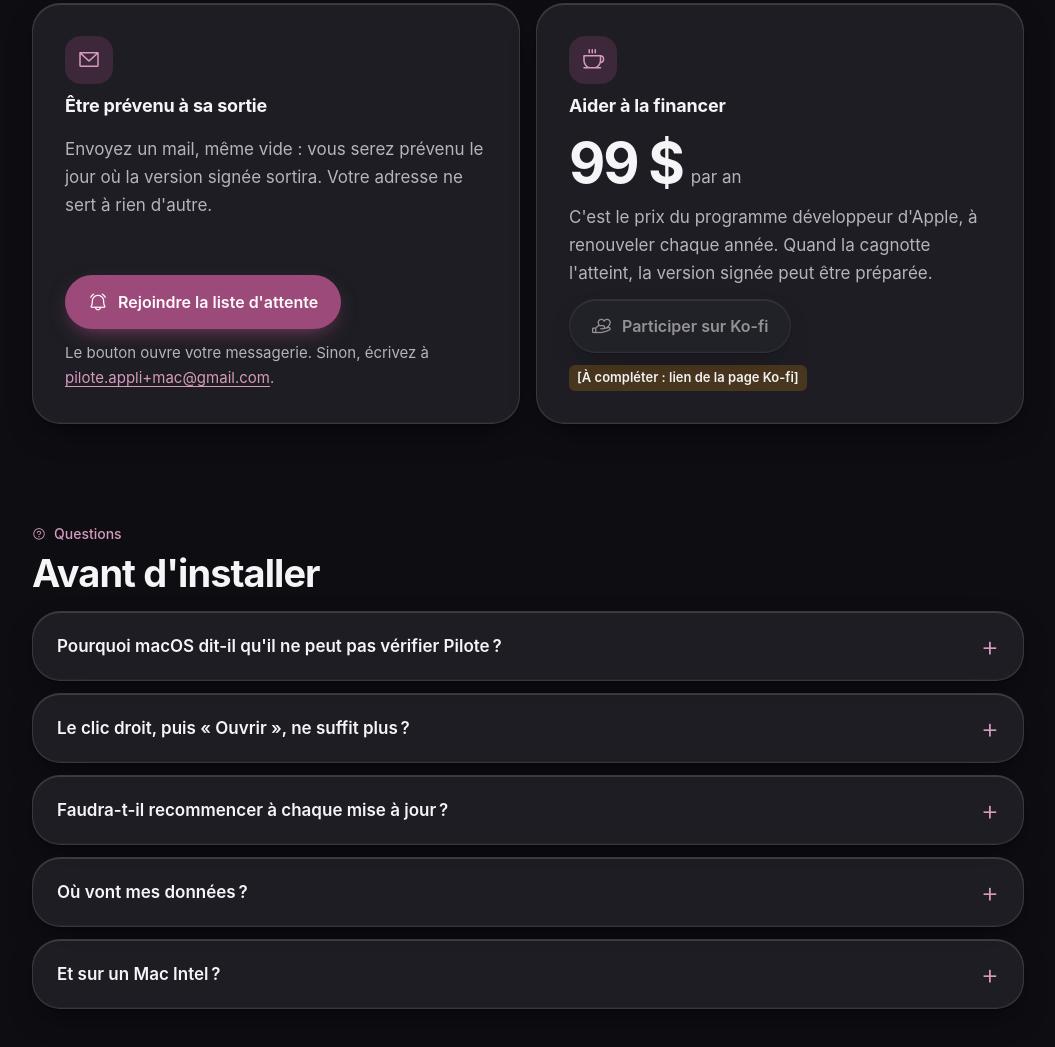
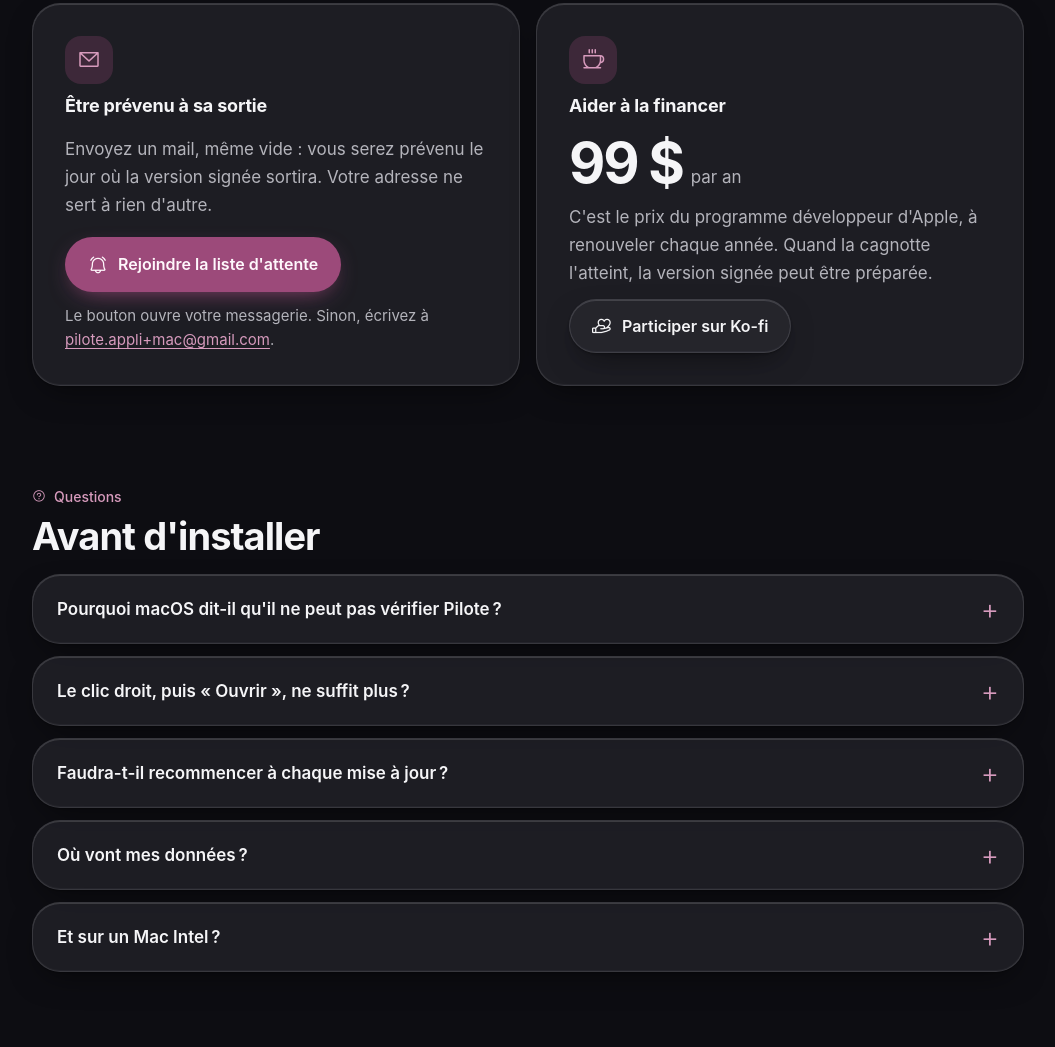
Before and after one commit to pilote-appli/pilote-appli.github.io, a plain HTML site: page mac.html in a window 1280 px wide. Shown: the part 2954-4001 px from the top of the page, without its empty margins (112-1167 px from the left). Drawn offline with Linux system fonts and the light colour scheme.

Commit message:
Pilote sur Mac : lien vers la page Ko-fi
Co-Authored-By: Claude Opus 5.5 <noreply@anthropic.com>

```diff
--- a/mac.html
+++ b/mac.html
@@ -161,10 +161,9 @@
           <h3>Aider à la financer</h3>
           <div class="montant"><b>99&nbsp;$</b><span>par an</span></div>
           <p>C'est le prix du programme développeur d'Apple, à renouveler chaque année. Quand la cagnotte l'atteint, la version signée peut être préparée.</p>
-          <a class="btn btn-verre" href="#" aria-disabled="true">
+          <a class="btn btn-verre" href="https://ko-fi.com/pilote">
             <i class="ph ph-hand-heart" aria-hidden="true"></i>Participer sur Ko-fi
           </a>
-          <span class="a-completer">[À compléter&nbsp;: lien de la page Ko-fi]</span>
         </div>
       </div>
     </section>
```
